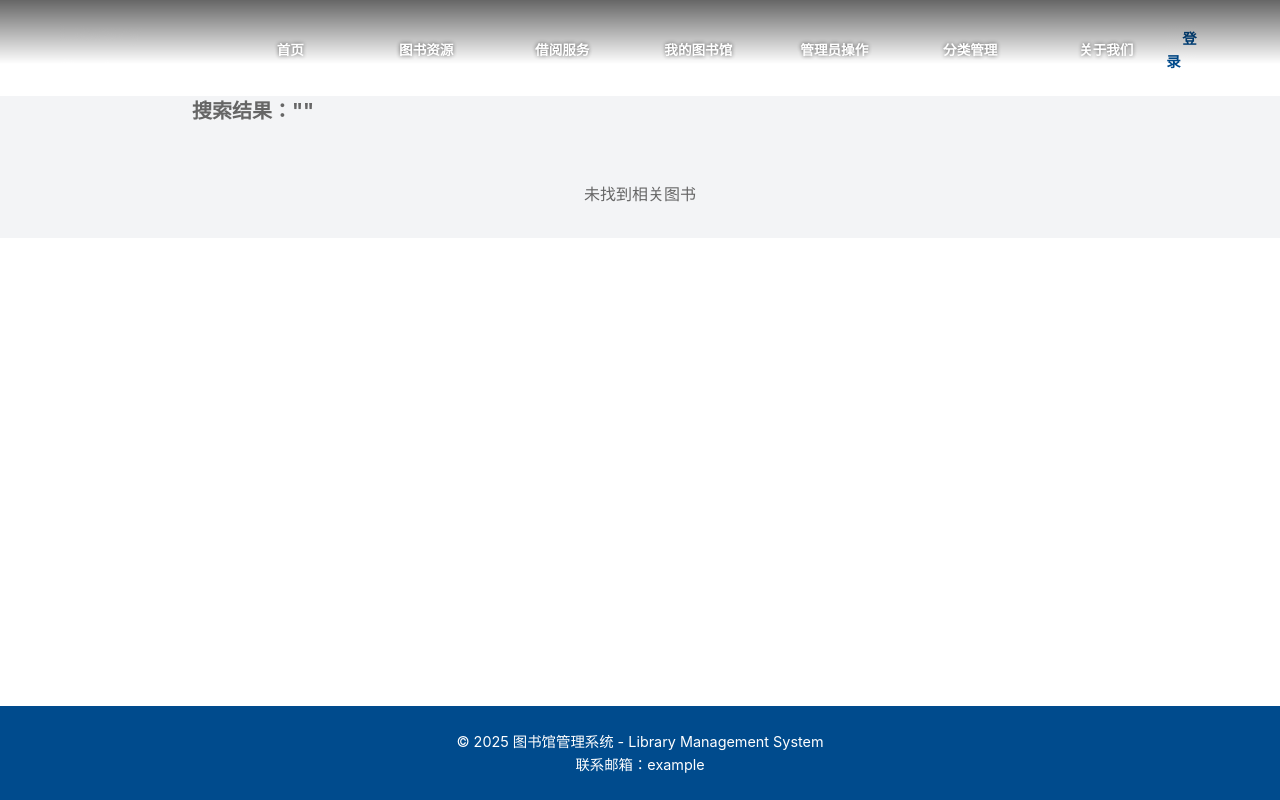
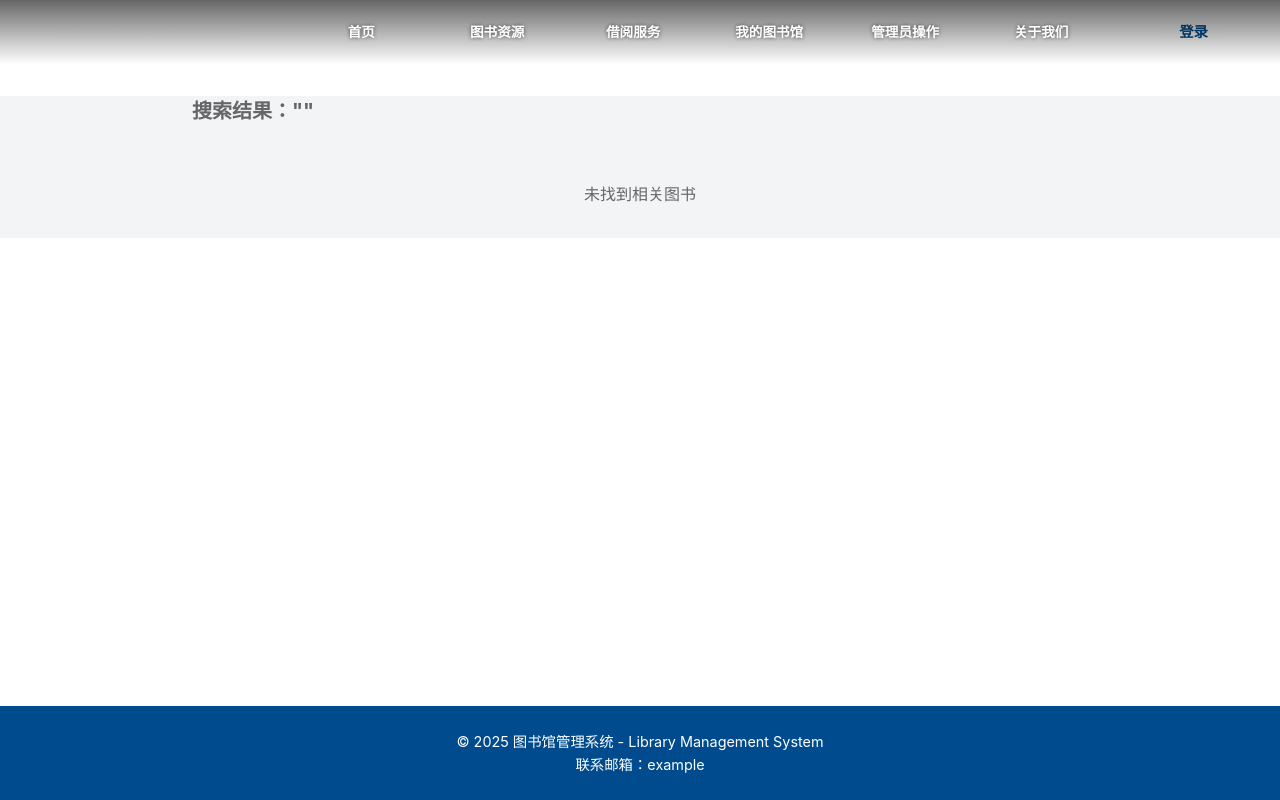
Before and after one commit to shenjian-gaocheng/Library_Management_System, a Vue app in the folder frontend/: page /search in a window 1280 px wide. Built offline with nearby package versions, Linux system fonts and the light colour scheme.

Commit message:
更改分类管理前端入口

```diff
--- a/frontend/src/modules/home/pages/HomeView.vue
+++ b/frontend/src/modules/home/pages/HomeView.vue
@@ -17,7 +17,6 @@
 </template>
 
 <script setup>
-import LayoutDefault from '@/shared/components/layouts/LayoutDefault.vue'
 import Banner from '@/modules/home/components/Banner.vue'
 import QuickEntry from '@/modules/home/components/QuickEntry.vue'
 import BookRecommend from '@/modules/home/components/BookRecommend.vue'
--- a/frontend/src/shared/components/layouts/NavbarTop.vue
+++ b/frontend/src/shared/components/layouts/NavbarTop.vue
@@ -39,9 +39,11 @@
             <!-- 在下面新增：路由，功能名称 -->
             <!-- 添加书架管理 -->
             <router-link to="bookshelf">书架管理</router-link>
+
+            <!-- 添加分类管理 -->
+            <router-link to="/admin/category">分类管理</router-link>
           </div>
         </div>
-        <router-link to="/admin/category" class="nav-item">分类管理</router-link>
         <router-link to="/about" class="nav-item">关于我们</router-link>
       </nav>
 
```
